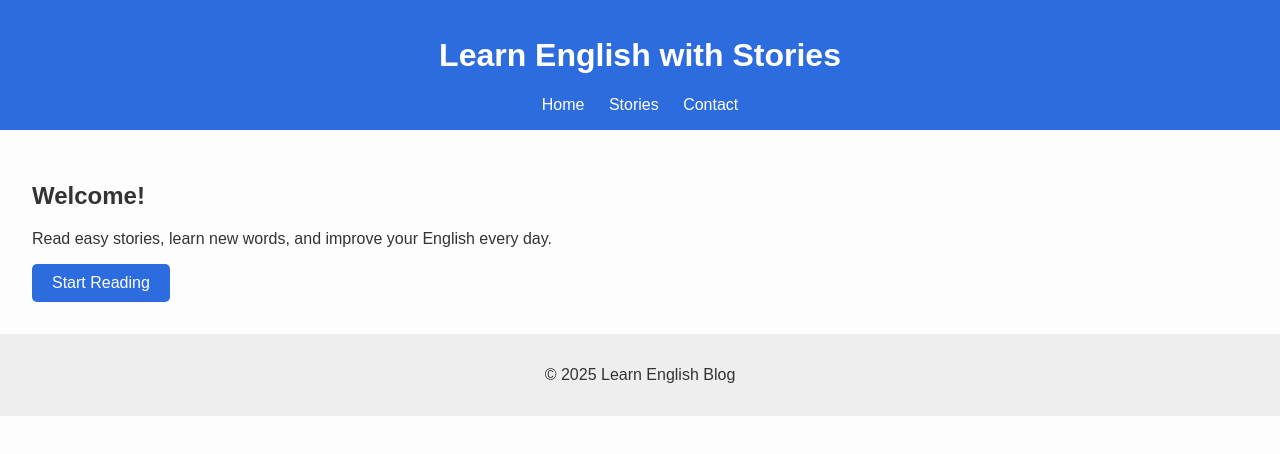
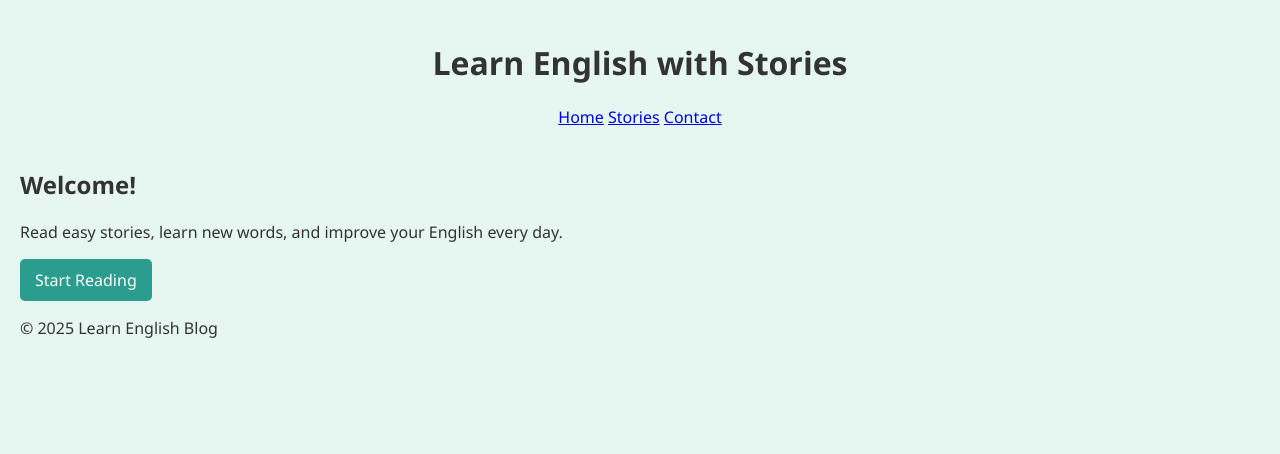
Before and after one commit to OmniaEssam11/English-blog, a plain HTML site: page index.html in a window 1280 px wide. Drawn offline with Linux system fonts and the light colour scheme.

Commit message:
Add files via upload

```diff
--- a/style.css
+++ b/style.css
@@ -1,34 +1,28 @@
+
 body {
-  font-family: Arial, sans-serif;
+  background-color: #e6f7f2;
+  font-family: 'Segoe UI', sans-serif;
+  color: #333;
   margin: 0;
-  padding: 0;
-  background: #fdfdfd;
-  color: #333;
+  padding: 20px;
 }
 header {
-  background: #2d6cdf;
-  color: white;
-  padding: 1rem;
   text-align: center;
+  margin-bottom: 40px;
 }
-nav a {
-  color: white;
-  margin: 0 10px;
-  text-decoration: none;
+.quote {
+  font-size: 1.2em;
+  color: #2a9d8f;
 }
-main {
-  padding: 2rem;
-}
-footer {
-  background: #eee;
-  text-align: center;
-  padding: 1rem;
+.how-to-use, .levels {
+  margin: 20px auto;
+  max-width: 600px;
 }
 .btn {
   display: inline-block;
-  padding: 10px 20px;
-  background: #2d6cdf;
-  color: white;
+  background-color: #2a9d8f;
+  color: #fff;
+  padding: 10px 15px;
   text-decoration: none;
   border-radius: 5px;
 }
```
